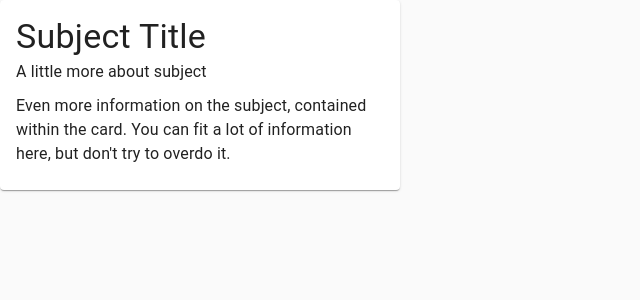
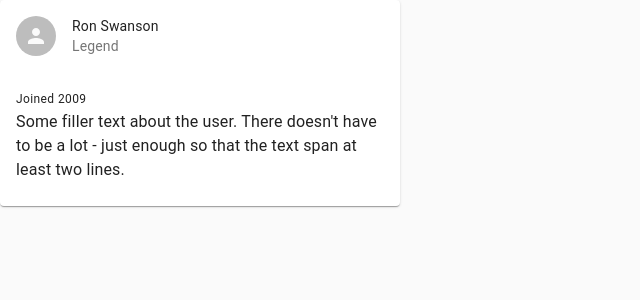
Before and after one commit to eliseuvideira/react-material-ui-cookbook, a React app: page / in a window 1280 px wide. Shown: the top 300 px of the page, without its empty margins (0-640 px from the left). Built offline with nearby package versions, Linux system fonts and the light colour scheme.

Commit message:
Using the CardHeader component to render information about users

```diff
--- a/src/components/Page.tsx
+++ b/src/components/Page.tsx
@@ -1,7 +1,15 @@
 import React from 'react';
 import { makeStyles } from '@material-ui/core/styles';
 import Grid from '@material-ui/core/Grid';
-import { CssBaseline, Card, CardContent, Typography } from '@material-ui/core';
+import {
+  CssBaseline,
+  Card,
+  CardContent,
+  Typography,
+  CardHeader,
+  Avatar,
+} from '@material-ui/core';
+import PersonIcon from '@material-ui/icons/Person';
 
 const useStyles = makeStyles((theme) => ({
   root: {
@@ -23,15 +31,20 @@ const Page = () => {
       <Grid container>
         <Grid item xs={12}>
           <Card className={classes.card}>
+            <CardHeader
+              title="Ron Swanson"
+              subheader="Legend"
+              avatar={
+                <Avatar>
+                  <PersonIcon />
+                </Avatar>
+              }
+            />
             <CardContent>
-              <Typography variant="h4">Subject Title</Typography>
-              <Typography variant="subtitle1">
-                A little more about subject
-              </Typography>
-              <Typography className={classes.content}>
-                Even more information on the subject, contained within the card.
-                You can fit a lot of information here, but don&apos;t try to
-                overdo it.
+              <Typography variant="caption">Joined 2009</Typography>
+              <Typography>
+                Some filler text about the user. There doesn&apos;t have to be a
+                lot - just enough so that the text span at least two lines.
               </Typography>
             </CardContent>
           </Card>
```
